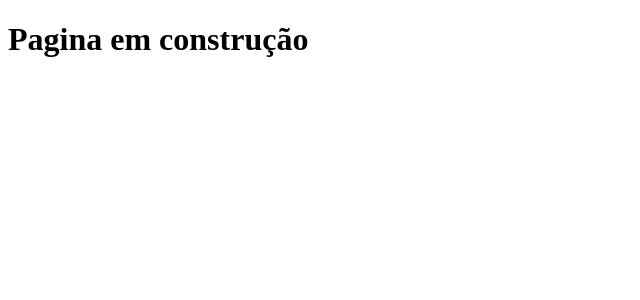
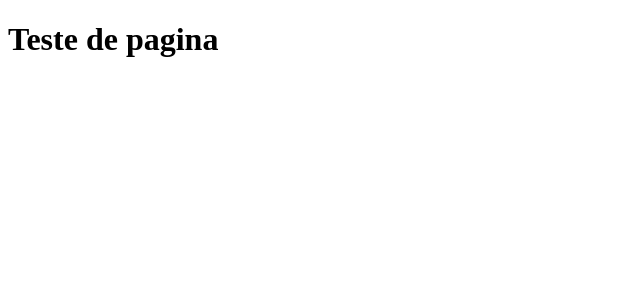
Before and after one commit to devballao/clone-tab, a Next.js app: page / in a window 1280 px wide. Shown: the top 300 px of the page, without its empty margins (0-640 px from the left). Built offline with nearby package versions, Linux system fonts and the light colour scheme.

Commit message:
modifica a frase da pagina inicial

```diff
--- a/package.json
+++ b/package.json
@@ -12,5 +12,6 @@
     "next": "^13.1.6",
     "react": "^18.2.0",
     "react-dom": "^18.2.0"
-  }
+  },
+  "devDependencies": {}
 }
--- a/pages/index.js
+++ b/pages/index.js
@@ -1,5 +1,5 @@
 function Home() {
-  return <h1>Pagina em construção</h1>;
+  return <h1>Teste de pagina</h1>;
 }
 
 export default Home;
```
